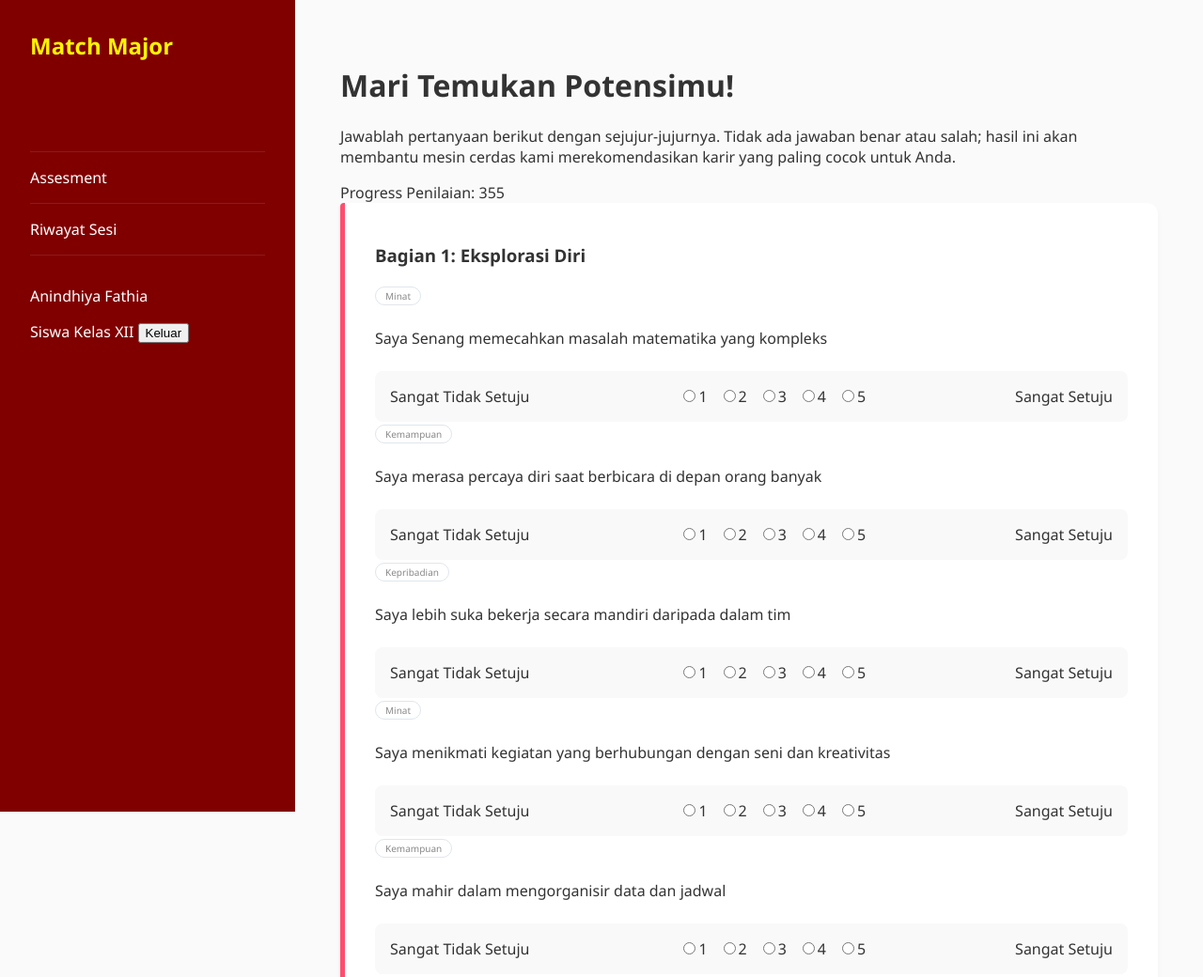
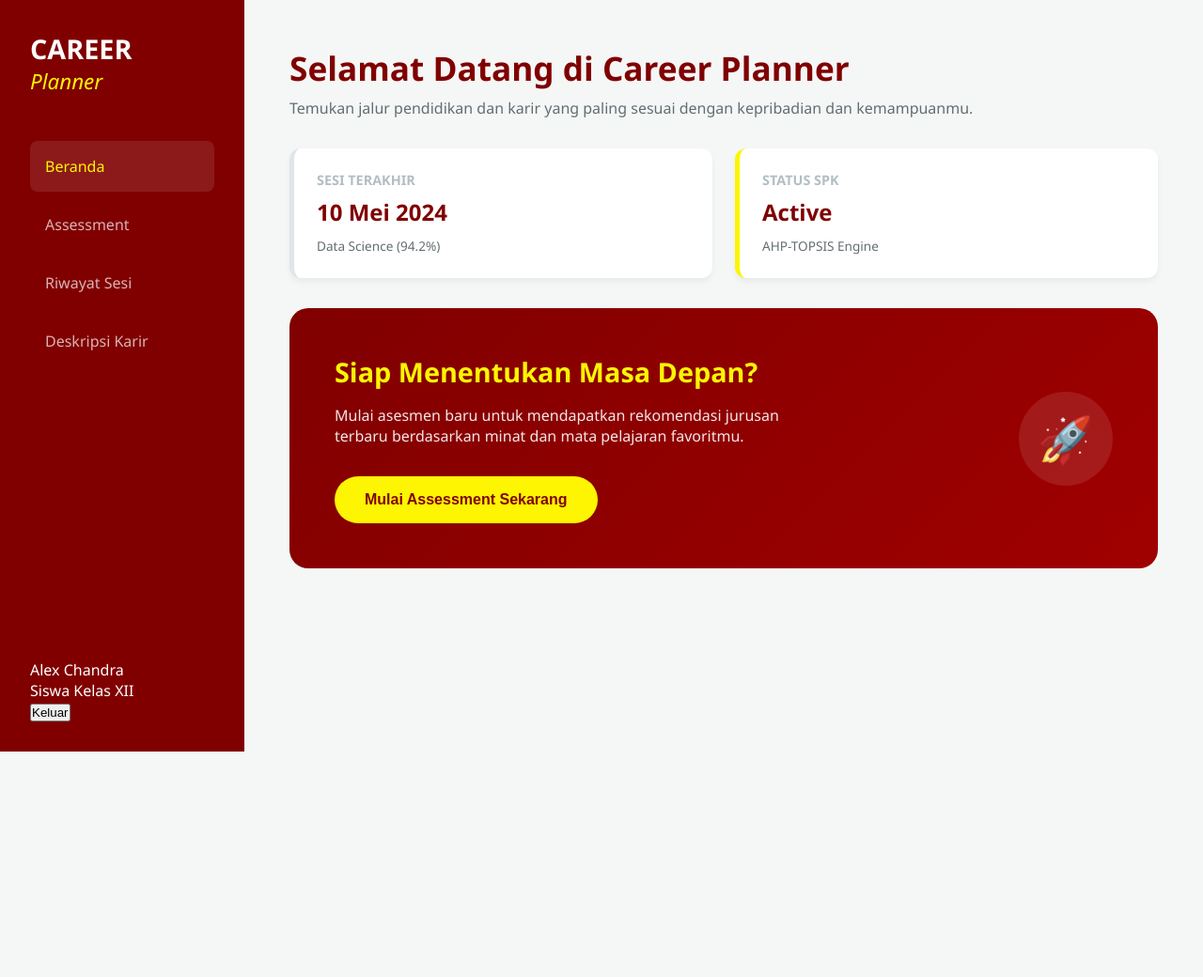
Before and after one commit to Gabriell550/MatchMajor, a website: page index.html in a window 1280 px wide. Shown: the top 1040 px of the page at 94% size. After the commit the page ends 800 px from the top, so only its background shows below. Drawn offline with Linux system fonts and the light colour scheme.

Commit message:
beranda match major

```diff
--- a/index.html
+++ b/index.html
@@ -3,139 +3,64 @@
 <head>
     <meta charset="UTF-8">
     <meta name="viewport" content="width=device-width, initial-scale=1.0">
-    <title>Career Planner - Assessment</title>
+    <title>Career Planner - Dashboard</title>
     <link rel="stylesheet" href="style.css">
-    <!-- Menggunakan Font Awesome untuk ikon, opsional jika Anda menggunakan SVG asli -->
-    <link rel="stylesheet" href="https://cdnjs.cloudflare.com/ajax/libs/font-awesome/6.0.0/css/all.min.css">
 </head>
 <body>
-    <div class="container">
+    <div class="app-container">
         <aside class="sidebar">
-            <div class="logo">Match Major</div>
-            <nav>
-                <ul>
-                    <li class="active"Kuesioner Minat></li>
-                    <li>Assesment</li>
-                    <li>Riwayat Sesi</li>
-                </ul>
+            <div class="logo-section">
+                <span class="logo-text">CAREER</span>
+                <span class="logo-subtext">Planner</span>
+            </div>
+            <nav class="nav-menu">
+                <a href="#home" class="nav-item active">Beranda</a>
+                <a href="#assessment" class="nav-item">Assessment</a>
+                <a href="#history" class="nav-item">Riwayat Sesi</a>
+                <a href="#career-desc" class="nav-item">Deskripsi Karir</a>
             </nav>
-            <div class="user-profile">
-                <p>Anindhiya Fathia</p>
-                <span>Siswa Kelas XII</span>
+            <div class="user-card">
+                <div class="user-info">
+                    <p class="user-name">Alex Chandra</p>
+                    <p class="user-role">Siswa Kelas XII</p>
+                </div>
                 <button class="btn-logout">Keluar</button>
             </div>
         </aside>
 
-        <main class="main-content">
-            <header>
-                <h1>Mari Temukan Potensimu!</h1>
-                <p>Jawablah pertanyaan berikut dengan sejujur-jujurnya. Tidak ada jawaban benar atau salah; hasil ini akan membantu mesin cerdas kami merekomendasikan karir yang paling cocok untuk Anda.</p>
-            </header>
+        <main class="content-area">
 
-            <section class="Assesment-section">
-                <div class="progress-container">
-                    <span>Progress Penilaian: 355</span>
-                    <div class="progress-bar"><div class="progress-fill"></div></div>
-                </div>
+            <section id="home" class="page-section">
+                <header class="welcome-header">
+                    <h1>Selamat Datang di Career Planner</h1>
+                    <p>Temukan jalur pendidikan dan karir yang paling sesuai dengan kepribadian dan kemampuanmu.</p>
+                </header>
 
-                <div class="card card-question">
-                    <h3>Bagian 1: Eksplorasi Diri</h3>
-
-                <div class="guestion-group">
-                    <div class="badge">Minat</div>
-                    <p>Saya Senang memecahkan masalah matematika yang kompleks</p>
-                    <div class="scale-input">
-                        <span>Sangat Tidak Setuju</span>
-                        <div class="options-wrapper">
-                            <label><input type="radio" name="q1" value="1">1</label>
-                            <label><input type="radio" name="q1" value="2">2</label>
-                            <label><input type="radio" name="q1" value="3">3</label>
-                            <label><input type="radio" name="q1" value="4">4</label>
-                            <label><input type="radio" name="q1" value="5">5</label>
-                </div>
-                        <span>Sangat Setuju</span>
+                <div class="home-grid">
+                    <div class="stat-card">
+                        <h3>Sesi Terakhir</h3>
+                        <p class="stat-value">10 Mei 2024</p>
+                        <span class="stat-desc">Data Science (94.2%)</span>
                     </div>
-                <div class="guestion-group">
-                        <div class="badge">Kemampuan</div>
-                        <p>Saya merasa percaya diri saat berbicara di depan orang banyak</p>
-                    <div class="scale-input">
-                        <span>Sangat Tidak Setuju</span>
-                        <div class="options-wrapper">
-                            <label><input type="radio" name="q1" value="1">1</label>
-                            <label><input type="radio" name="q1" value="2">2</label>
-                            <label><input type="radio" name="q1" value="3">3</label>
-                            <label><input type="radio" name="q1" value="4">4</label>
-                            <label><input type="radio" name="q1" value="5">5</label>
-                </div>
-                        <span>Sangat Setuju</span>
-                    </div>
-                <div class="guestion-group">
-                        <div class="badge">Kepribadian</div>
-                        <p>Saya lebih suka bekerja secara mandiri daripada dalam tim</p>
-                    <div class="scale-input">
-                        <span>Sangat Tidak Setuju</span>
-                        <div class="options-wrapper">
-                            <label><input type="radio" name="q1" value="1">1</label>
-                            <label><input type="radio" name="q1" value="2">2</label>
-                            <label><input type="radio" name="q1" value="3">3</label>
-                            <label><input type="radio" name="q1" value="4">4</label>
-                            <label><input type="radio" name="q1" value="5">5</label>
-                </div>
-                        <span>Sangat Setuju</span>
-                    </div>
-                <div class="guestion-group">
-                        <div class="badge">Minat</div>
-                        <p>Saya menikmati kegiatan yang berhubungan dengan seni dan kreativitas</p>
-                    <div class="scale-input">
-                        <span>Sangat Tidak Setuju</span>
-                        <div class="options-wrapper">
-                            <label><input type="radio" name="q1" value="1">1</label>
-                            <label><input type="radio" name="q1" value="2">2</label>
-                            <label><input type="radio" name="q1" value="3">3</label>
-                            <label><input type="radio" name="q1" value="4">4</label>
-                            <label><input type="radio" name="q1" value="5">5</label>
-                </div>
-                        <span>Sangat Setuju</span>
-                    </div>
-                <div class="guestion-group">
-                        <div class="badge">Kemampuan</div>
-                        <p>Saya mahir dalam mengorganisir data dan jadwal</p>
-                    <div class="scale-input">
-                        <span>Sangat Tidak Setuju</span>
-                        <div class="options-wrapper">
-                            <label><input type="radio" name="q1" value="1">1</label>
-                            <label><input type="radio" name="q1" value="2">2</label>
-                            <label><input type="radio" name="q1" value="3">3</label>
-                            <label><input type="radio" name="q1" value="4">4</label>
-                            <label><input type="radio" name="q1" value="5">5</label>
-                </div>
-                        <span>Sangat Setuju</span>
+                    <div class="stat-card highlight">
+                        <h3>Status SPK</h3>
+                        <p class="stat-value">Active</p>
+                        <span class="stat-desc">AHP-TOPSIS Engine</span>
                     </div>
                 </div>
 
-                <div class="card">
-                    <h3>Bagian 2: Mata Pelajaran Favorit</h3>
-                    <p class="instruction">Tarik dan lepas untuk menentukan urutan prioritas.</p>
-                    <ul class="subject-list">
-                        <li draggable="true">:: Matematika</li>
-                        <li draggable="true">:: Biologi</li>
-                        <li draggable="true">:: Kimia</li>
-                        <li draggable="true">:: Fisika</li>
-                        <li draggable="true">:: Bahasa Indonesia</li>
-                        <li draggable="true">:: Bahasa Inggris</li>
-                        <li draggable="true">:: Bahasa Prancis</li>
-                        <li draggable="true">:: Bahasa Jepang</li>
-                        <li draggable="true">:: Seni Rupa</li>
-                        <li draggable="true">:: Sejarah</li>
-                    </ul>
-                    <button class="btn-add"> + Tambah Mata Pelajaran</button>
-                </div>
-
-                <div class="action-buttons">
-                    <button class="btn-secondary">Kembali</button>
-                    <button class="btn-primary">Simpan & Lanjut</button>
+                <div class="hero-action-card">
+                    <div class="hero-text">
+                        <h2>Siap Menentukan Masa Depan?</h2>
+                        <p>Mulai asesmen baru untuk mendapatkan rekomendasi jurusan terbaru berdasarkan minat dan mata pelajaran favoritmu.</p>
+                        <button class="btn-primary-large">Mulai Assessment Sekarang</button>
+                    </div>
+                    <div class="hero-image-placeholder">
+                        <div class="icon-circle">🚀</div>
+                    </div>
                 </div>
             </section>
+
         </main>
     </div>
 </body>
--- a/style.css
+++ b/style.css
@@ -1,208 +1,100 @@
+/* Variables & Reset */
 :root {
-    --primary-maroon: #800000;
-    --accent-yellow: #fdf502;
-    --bg-light: #fafafa;
-    --text-dark: #333;
-    --border-light: #e0e6ed;
+    --maroon: #800000;
+    --lemon: #fdf502;
+    --white: #ffffff;
+    --gray-bg: #f4f7f6;
+    --text: #2d3436;
 }
 
-body {
-    font-family: 'Segoe UI', Tahoma, Geneva, Verdana, sans-serif;
-    margin: 0;
-    background-color: var(--bg-light);
-    color: var(--text-dark);
-}
+* { box-sizing: border-box; margin: 0; padding: 0; }
+body { font-family: 'Segoe UI', Roboto, sans-serif; background: var(--gray-bg); color: var(--text); }
 
-.container {
-    display: flex;
-    min-height: 100vh;
-}
+.app-container { display: flex; min-height: 100vh; }
 
-/* Sidebar Styling */
+/* Sidebar */
 .sidebar {
-    width: 250px;
-    background-color: var(--primary-maroon);
-    color: white;
+    width: 260px;
+    background: var(--maroon);
+    color: var(--white);
     padding: 2rem;
     display: flex;
     flex-direction: column;
-    position: sticky;
-    top: 0;
-    height: 100vh;
 }
 
-.logo {
-    font-size: 1.5rem;
-    font-weight: bold;
-    margin-bottom: 3rem;
-    color: var(--accent-yellow);
+.logo-text { font-size: 1.8rem; font-weight: 800; display: block; }
+.logo-subtext { color: var(--lemon); font-size: 1.4rem; font-style: italic; }
+
+.nav-menu { margin-top: 3rem; flex-grow: 1; }
+.nav-item {
+    display: block;
+    padding: 1rem;
+    color: rgba(255,255,255,0.7);
+    text-decoration: none;
+    border-radius: 8px;
+    margin-bottom: 0.5rem;
+    transition: 0.3s;
+}
+.nav-item.active, .nav-item:hover {
+    background: rgba(255,255,255,0.1);
+    color: var(--lemon);
 }
 
-nav ul {
-    list-style: none;
-    padding: 0;
+/* Main Content & Home Section */
+.content-area { flex-grow: 1; padding: 3rem; overflow-y: auto; }
+
+.welcome-header h1 { font-size: 2.2rem; color: var(--maroon); margin-bottom: 0.5rem; }
+.welcome-header p { color: #636e72; margin-bottom: 2rem; }
+
+/* Home Grid & Stats */
+.home-grid { display: grid; grid-template-columns: repeat(auto-fit, minmax(250px, 1fr)); gap: 1.5rem; margin-bottom: 2rem; }
+
+.stat-card {
+    background: var(--white);
+    padding: 1.5rem;
+    border-radius: 12px;
+    box-shadow: 0 4px 6px rgba(0,0,0,0.05);
+    border-left: 5px solid #dfe6e9;
 }
+.stat-card.highlight { border-left-color: var(--lemon); }
+.stat-card h3 { font-size: 0.9rem; text-transform: uppercase; color: #b2bec3; }
+.stat-value { font-size: 1.5rem; font-weight: bold; margin: 0.5rem 0; color: var(--maroon); }
+.stat-desc { font-size: 0.85rem; color: #636e72; }
 
-nav li {
-    padding: 1rem 0;
-    cursor: pointer;
-    border-bottom: 1px solid rgba(255,255,255,0.1);
-    transition: 0.3s;
-}
-
-nav li.active {
-    color: var(--accent-yellow);
-    font-weight: bold;
-}
-
-/* Card & Content Styling */
-.main-content {
-    flex: 1;
+/* Hero Action Card */
+.hero-action-card {
+    background: linear-gradient(135deg, var(--maroon) 0%, #a00000 100%);
+    color: var(--white);
     padding: 3rem;
-    max-width: 1000px;
-}
-
-.card {
-    background: white;
-    border-radius: 12px;
-    padding: 2rem;
-    margin-bottom: 2rem;
-    box-shadow: 0 4px 6px rgba(0,0,0,0.03);
-}
-
-.card-question {
-    border-left: 5px solid #ff4d6d; /* Garis pink/merah di sisi kiri */
-    padding: 1.5rem 2rem; /* Diperkecil dari 2rem */
-    margin-bottom: 1rem;  /* Jarak antar kotak pertanyaan diperkecil */
-    border-radius: 4px 12px 12px 4px; /* Sisi kiri lebih kotak agar garis merah bagus */
-    background: white;
-}
-
-.badge {
-    display: inline-block;
-    padding: 2px 10px;
-    border: 1px solid var(--border-light);
-    border-radius: 15px;
-    font-size: 10px;
-    color: #888;
-    margin-bottom: 0.5rem;
-    text-transform: capitalize;
-}
-
-.question {
-    font-size: 1.1rem;
-    font-weight: 500;
-    margin-bottom: 1rem;
-    color: #222;
-}
-
-.scale-input {
+    border-radius: 20px;
     display: flex;
     align-items: center;
     justify-content: space-between;
-    margin-top: 1.5rem;
-    background: #f9f9f9;
-    padding: 1rem;
-    border-radius: 8px;
-    gap: 25px;
 }
 
-.rating-container {
-    display: flex;
-    align-items: center;
-    gap: 25px;
-    background-color: #fcfcfc; /* Memberi sedikit kontras background pada area pilihan */
-    padding: 10px;
-    border-radius: 8px;
+.hero-text h2 { font-size: 1.8rem; margin-bottom: 1rem; color: var(--lemon); }
+.hero-text p { margin-bottom: 2rem; opacity: 0.9; max-width: 500px; }
+
+.btn-primary-large {
+    background: var(--lemon);
+    color: var(--maroon);
+    border: none;
+    padding: 1rem 2rem;
+    font-size: 1rem;
+    font-weight: bold;
+    border-radius: 30px;
+    cursor: pointer;
+    transition: transform 0.2s;
 }
+.btn-primary-large:hover { transform: translateY(-3px); box-shadow: 0 5px 15px rgba(253, 245, 2, 0.4); }
 
-.options label {
-    margin: 0 10px;
-    font-size: 10px;
-    font-weight: bold;
-    color: #a0aab8;
-    line-height: 1.3;
-    width: 70px;
-}
-
-.subject-list {
-    list-style: none;
-    padding: 0;
-}
-
-.options-wrapper {
-    display: flex;
-    gap: 12px;
-}
-
-/* Menghilangkan radio button asli */
-.option input {
-    display: none;
-}
-
-/* Membuat lingkaran angka */
-.option span {
+.icon-circle {
+    width: 100px;
+    height: 100px;
+    background: rgba(255,255,255,0.1);
+    border-radius: 50%;
     display: flex;
     align-items: center;
     justify-content: center;
-    width: 45px;
-    height: 45px;
-    border: 2px solid var(--border-light);
-    border-radius: 50%;
-    cursor: pointer;
-    font-size: 1.1rem;
-    color: #666;
-    transition: all 0.2s ease-in-out;
+    font-size: 3rem;
 }
-
-.subject-list li {
-    background: #fff;
-    border: 1px dashed #ccc;
-    padding: 1rem;
-    margin-bottom: 0.5rem;
-    cursor: move;
-    border-radius: 4px;
-}
-
-/* Hover Effect */
-.option span:hover {
-    border-color: var(--primary-maroon);
-    background-color: #fff8f8;
-}
-
-/* State Terpilih - Menggunakan Maroon dari Root Anda */
-.option input:checked + span {
-    background-color: var(--primary-maroon);
-    border-color: var(--primary-maroon);
-    color: white;
-    box-shadow: 0 4px 10px rgba(128, 0, 0, 0.2);
-}
-
-/* Buttons */
-.action-buttons {
-    margin-top: 2rem;
-}
-
-.btn-primary {
-    background-color: var(--primary-maroon);
-    color: white;
-    padding: 0.8rem 2.5rem;
-    border: none;
-    border-radius: 5px;
-    cursor: pointer;
-    font-weight: bold;
-}
-
-.btn-primary:hover {
-    background-color: #600000;
-    filter: brightness(1.2);
-}
-
-.btn-secondary {
-    background: white;
-    border: 1px solid #ccc;
-    padding: 0.8rem 2.5rem;
-    margin-right: 1rem;
-    cursor: pointer;
-    border-radius: 5px;
-}
```
